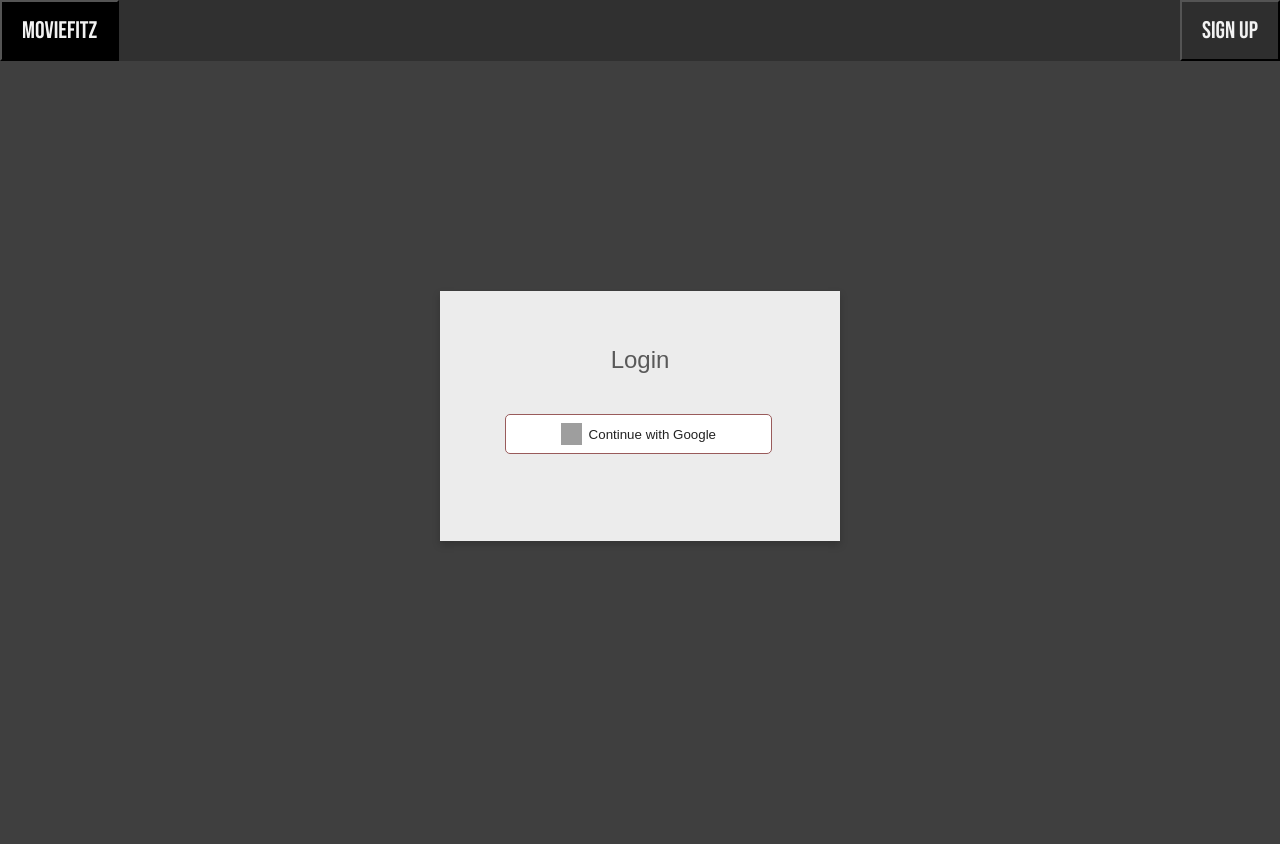
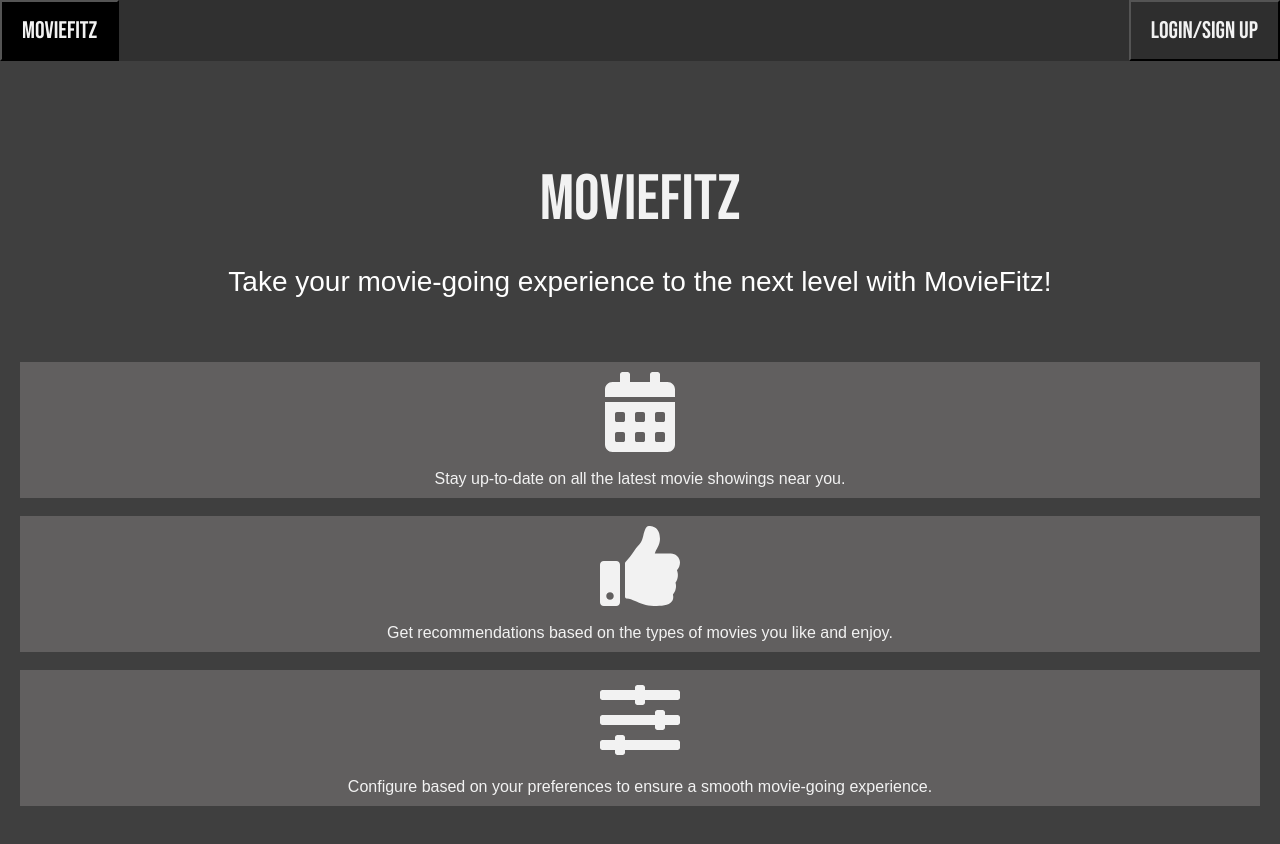
Before and after one commit to bakermcgee/moviefitz-finale, a React (Create React App) app: page / in a window 1280 px wide. Shown: the top 844 px of the page. Before the commit the page ends 800 px from the top, so only its background shows below. Built offline with nearby package versions, Linux system fonts and the light colour scheme; grey boxes are pictures that could not be loaded.

Commit message:
linked landing and login, might need to add plugin page to route to run, idk

```diff
--- a/src/App.js
+++ b/src/App.js
@@ -1,8 +1,8 @@
 import React from "react";
-//import { BrowserRouter, Routes, Route } from "react-router-dom";
+import { BrowserRouter, Routes, Route } from "react-router-dom";
 import "./App.css";
 import Login from "./Login";
-//import Landing from "./Landing";
+import Landing from "./Landing";
 //import Dashboard from "./Dashboard";
 
 
@@ -20,7 +20,12 @@ function App() {
 
        */
       <body>
-        <Login />
+        <BrowserRouter>
+            <Routes>
+                <Route path='/' element ={<Landing />} />
+                <Route path='/login' element ={<Login />} />
+            </Routes>
+        </BrowserRouter>
       </body>
 
   );
--- a/src/NavbarLanding.js
+++ b/src/NavbarLanding.js
@@ -1,14 +1,17 @@
 import React from "react";
 import './Navbar.css';
+import { useNavigate } from 'react-router-dom';
 
 export default function NavbarLanding(){
+
+        const nav = useNavigate();
 
         return (
 
             <div className="navbar">
-                <button className="navbar-sn">MovieFitz</button>
-                <button className="navbar-op navbar-op-h" style={{position: "absolute", right: "0"}}>Sign Up</button>
-                <button className="navbar-op navbar-op-h" style={{position: "absolute", right: "100px"}}>Login</button>
+                <button className="navbar-sn" onClick={() => nav('/')}>MovieFitz</button>
+                <button className="navbar-op navbar-op-h" style={{position: "absolute", right: "0"}} onClick={() => nav('/login')}>Login/Sign Up</button>
+
             </div>
 
         );
--- a/src/NavbarLogin.js
+++ b/src/NavbarLogin.js
@@ -1,13 +1,15 @@
 import React from "react";
 import './Navbar.css';
+import {useNavigate} from "react-router-dom";
 
 export default function NavbarLogin(){
+
+    const nav = useNavigate();
 
     return (
 
         <div className="navbar">
-            <button className="navbar-sn">MovieFitz</button>
-            <button className="navbar-op navbar-op-h" style={{position: "absolute", right: "0"}}>Sign Up</button>
+            <button className="navbar-sn" onClick={() => nav('/')}>MovieFitz</button>
         </div>
 
     );
```
Also changed, not shown: src/Navbar.js (+8 -4 lines), src/Profile.js (added, +18 -0 lines), src/Profile.css (added).
